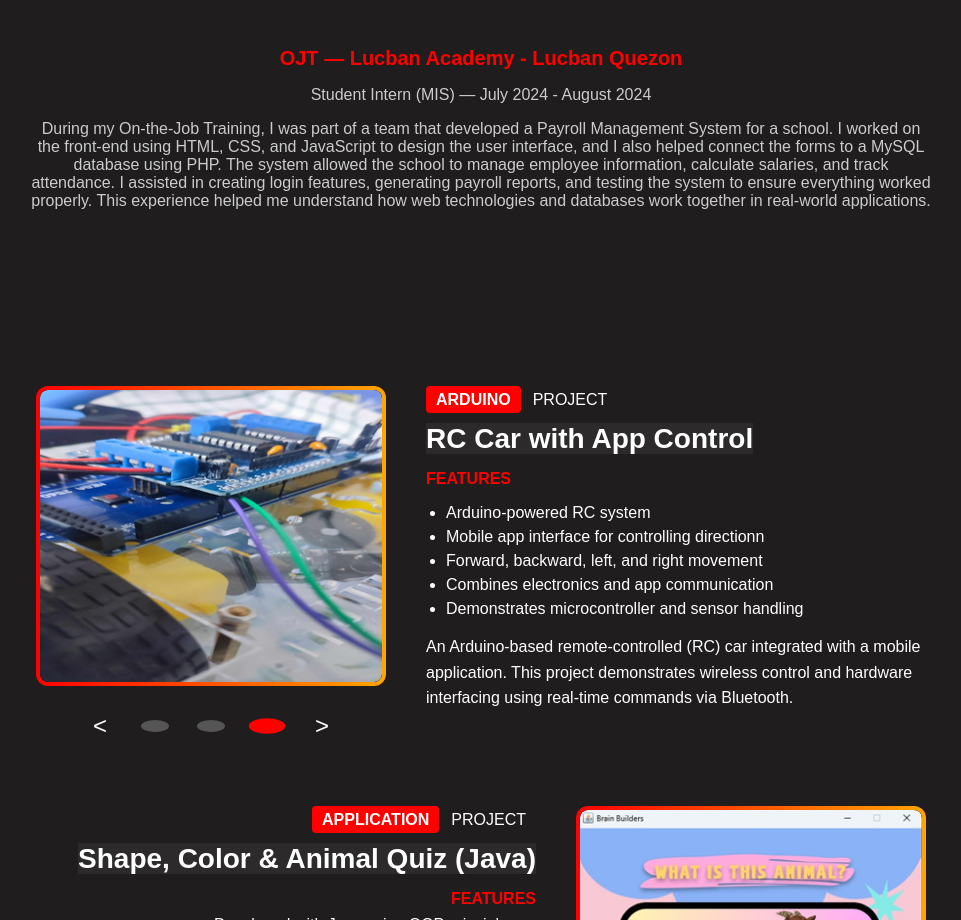
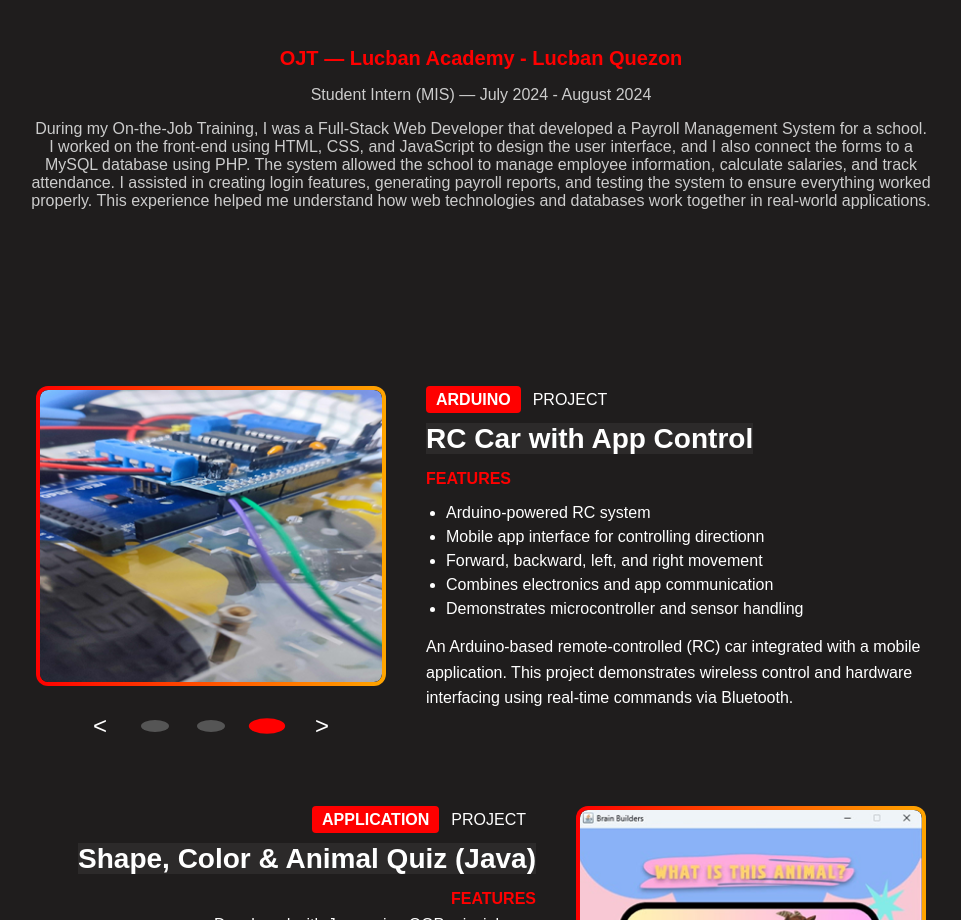
Before and after one commit to EngrDeLuna/portfolio, a plain HTML site: page 2nd portfolio/index.html in a window 1280 px wide. Shown: the part 1249-2169 px from the top of the page, without its empty margins (159-1120 px from the left). Drawn offline with Linux system fonts and the light colour scheme.

Commit message:
Update index.html
Edit the OJT Role

```diff
--- a/2nd portfolio/index.html
+++ b/2nd portfolio/index.html
@@ -105,7 +105,7 @@
     <div class="education-block scroll-line">
       <h3>OJT — Lucban Academy - Lucban Quezon</h3>
       <p>Student Intern (MIS) — July 2024 - August 2024</p>
-      <p>During my On-the-Job Training, I was part of a team that developed a Payroll Management System for a school. I worked on the front-end using HTML, CSS, and JavaScript to design the user interface, and I also helped connect the forms to a MySQL database using PHP. The system allowed the school to manage employee information, calculate salaries, and track attendance. I assisted in creating login features, generating payroll reports, and testing the system to ensure everything worked properly. This experience helped me understand how web technologies and databases work together in real-world applications.</p>
+      <p>During my On-the-Job Training, I was a Full-Stack Web Developer that developed a Payroll Management System for a school. I worked on the front-end using HTML, CSS, and JavaScript to design the user interface, and I also connect the forms to a MySQL database using PHP. The system allowed the school to manage employee information, calculate salaries, and track attendance. I assisted in creating login features, generating payroll reports, and testing the system to ensure everything worked properly. This experience helped me understand how web technologies and databases work together in real-world applications.</p>
     </div>
   </div>
 </section>
```
